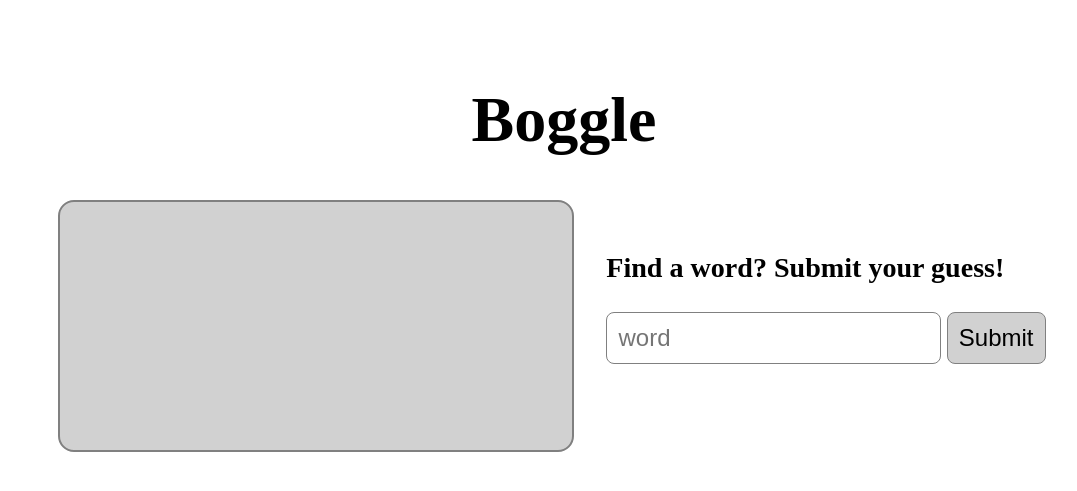
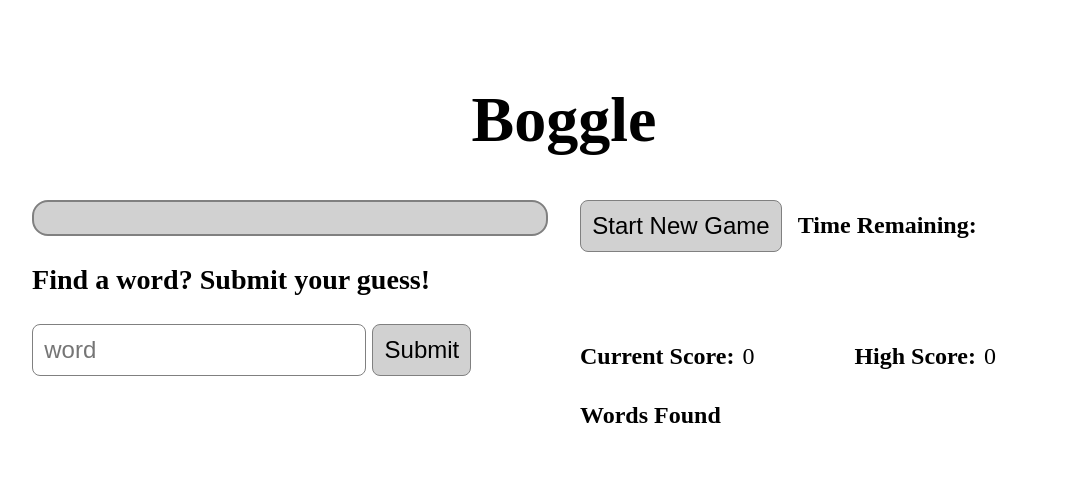
Before and after one commit to TaraDenniston/flask-boggle, a Flask app: template templates/home.html in a window 1280 px wide. Shown: the top 491 px of the page, without its empty margins (76-1153 px from the left). Run offline with Flask 2, Linux system fonts and the light colour scheme; the template is opened without the code that fills it, so the values that code supplies are empty; parts of the project's set-up code (start-up, migrations or seed data) failed here and were passed over; some libraries are stand-ins or nearby versions.

Commit message:
Change structure/style of home page
Change layout and style for better usability
- Move word entry to under board so autofill suggestions dont obscure
  timer or message
- Make timer value more prominent so user is more aware of time left
- Change color of message to blue

```diff
--- a/static/styles.css
+++ b/static/styles.css
@@ -19,6 +19,7 @@
 
 #board {
   width: 30rem;
+  /* height: 30rem; */
   padding: 1rem;
   border: 2px solid gray;
   border-radius: 1rem;
@@ -39,14 +40,22 @@
 }
 
 #display {
-  padding: 1.5rem 1.5rem 1.5rem 2rem;
+  margin-left: 2rem;
 }
 
-#word-form {
+.display-font-size {
   font-size: 1.5rem;
 }
 
-input, button{
+.display-margin {
+  margin-top: 2rem;
+}
+
+.left-margin {
+  margin-left: 1rem;
+}
+
+input, button {
   font-size: 1.5rem;
   border: 1px solid gray;
   border-radius: 0.5rem;
@@ -61,7 +70,41 @@
   background-color: rgb(170, 170, 170);
 }
 
-#message {
+#game-status {
+  display: flex;
+  align-items: center;
+}
+
+#timer {
+  font-size: 3rem;
+  font-weight: bold;
+  color: red;
+}
+
+#message{
+  min-height: 1.7rem;
   font-size: 1.5rem;
-  padding: 2rem 0rem;
+  font-style: italic;
+  color: blue;
 }
+
+/* #scores div {
+  margin-right: 0.5rem;
+} */
+
+strong {
+  margin-right: 0.5rem;
+}
+
+#curr_score, #high_score {
+  width: 7rem;
+}
+
+#words {
+  flex-wrap: wrap;
+  width: 30rem;
+}
+
+#words div {
+  width: 6rem;
+}
--- a/templates/home.html
+++ b/templates/home.html
@@ -5,6 +5,7 @@
 {% block content %}
 <h1>Boggle</h1>
 <section class="horizontal">
+    <div id="game" class="vertical">
         <div id="board" class="vertical">
             {% for row in board %}
             <div class="row horizontal">
@@ -14,16 +15,34 @@
             </div>
             {% endfor %}
         </div>
-    <div id="display" class="vertical">
-        <div id="word-form">
+        <div id="word-form" class="display-font-size">
             <h3>Find a word? Submit your guess!</h3>
-            <!-- <form method="POST">  -->
             <form id="submit-word">
                 <input type="text" placeholder="word" id="guess" name="guess">
                 <button type="submit">Submit</button>
             </form>
         </div>
-        <div id="message"></div>
+    </div>
+    <div id="display" class="vertical">
+        <div id="game-status" class="display-font-size horizontal">
+            <button type="button" id="start-new-game">Start New Game</button>
+            <div class="left-margin"><strong>Time Remaining:</strong></div>
+            <div id="timer"></div>
+        </div>
+        <div id="message" class="display-margin"></div>
+        <div id="scores" class="horizontal display-margin display-font-size">
+            <div><strong>Current Score:</strong></div>
+            <div id="curr_score">0</div>
+            <div><strong>High Score:</strong></div>
+            <div id="high_score">0</div>
+        </div>
+
+        <div id="word-list" class="vertical display-margin display-font-size">
+            <div><strong>Words Found</strong></div>
+            <div id="words" class="horizontal display-margin">
+                <!-- List of words goes here -->
+            </div>
+        </div>
     </div>
 </section>
 {% endblock %}
```
Lines whose indentation alone changed are shown as unchanged.
